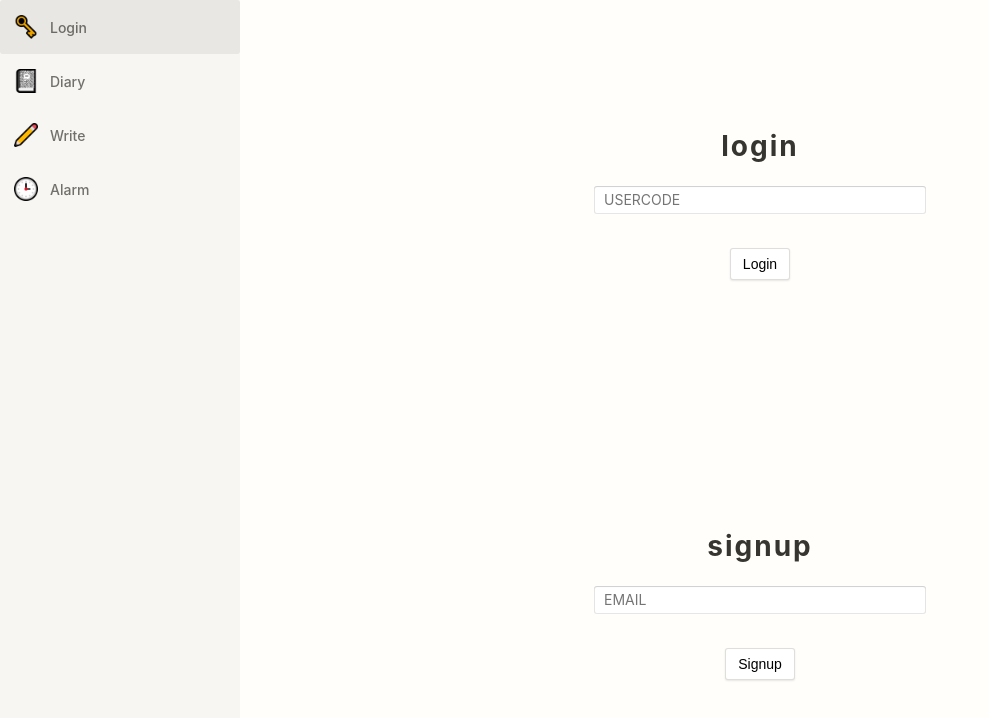
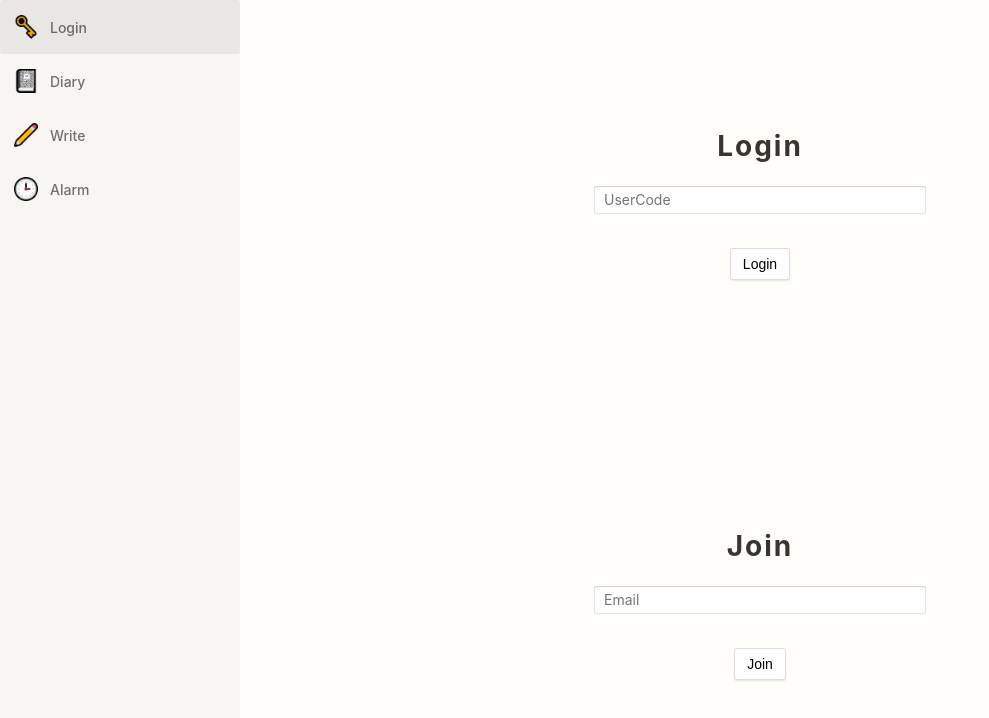
Before and after one commit to tmdgjs/DailyDiary, a React (Create React App) app in the folder dailydiary_front/: page /login in a window 1280 px wide. Shown: the top 718 px of the page, without its empty margins (0-989 px from the left). Built offline with nearby package versions, Linux system fonts and the light colour scheme.

Commit message:
[update] 코드 정리

```diff
--- a/dailydiary_front/src/component/action/index.js
+++ b/dailydiary_front/src/component/action/index.js
@@ -4,7 +4,6 @@ export function read(){
     return {
         type:types.READ
     }
-
 }
 
 export const signup = (email) => {
@@ -12,7 +11,6 @@ export const signup = (email) => {
         type:types.SIGNUP,
         email
     }
-
 }
 
 export const login = (usercode) => {
--- a/dailydiary_front/src/component/bar/index.js
+++ b/dailydiary_front/src/component/bar/index.js
@@ -56,8 +56,7 @@ class index extends Component {
 let mapStateToProps = (state)=>{
 
     return{
-
-      user : state.loginuser
+        user : state.loginuser
     }
   }
 
--- a/dailydiary_front/src/component/login/index.js
+++ b/dailydiary_front/src/component/login/index.js
@@ -28,6 +28,10 @@ class index extends Component {
 
     signup_btn = async e =>{
 
+        if(this.state.email === ""){
+            return;
+        }
+
         await this.props.signup(this.state.email)
 
         await axios.post("http://localhost:8080/user/signup",this.props.user
@@ -42,6 +46,10 @@ class index extends Component {
 
     login_btn = async e => {
 
+        if(this.state.usercode === ""){
+            return;
+        }
+
         await this.props.login(this.state.usercode)
         await axios.get(`http://localhost:8080/user/login/${this.props.user.usercode}`)
         .then( response => {
@@ -54,7 +62,7 @@ class index extends Component {
         })
         .catch( response => {
             console.log(response)
-        alert("[error] usercode : "+this.state.usercode+" is not found") } );
+            alert(this.state.usercode+"는 존재하지 않는 코드입니다.") } );
 
 
     }
@@ -69,11 +77,11 @@ class index extends Component {
             <div id="userpage_wrap">
                 <div id="login_wrap">
                     <div className="login_title_wrap">
-                        <h2>login</h2>
+                        <h2>Login</h2>
                     </div>
                     <div className="login_action_wrap">
 
-                        <input id="usercode" placeholder="USERCODE" value={this.state.usercode} onChange={this.handleChange}/>
+                        <input id="usercode" placeholder="UserCode" value={this.state.usercode} onChange={this.handleChange}/>
 
                     </div>
                     <div className="login_action_button_wrap">
@@ -83,18 +91,18 @@ class index extends Component {
 
                 <div id="signup_wrap">
                     <div className="login_title_wrap">
-                        <h2>signup</h2>
+                        <h2>Join</h2>
                     </div>
 
                     <div className="login_action_wrap">
 
-                        <input  id="email" placeholder="EMAIL" value={this.state.email} onChange={this.handleChange}/>
+                        <input  id="email" placeholder="Email" value={this.state.email} onChange={this.handleChange}/>
 
                     </div>
 
 
                     <div className="login_action_button_wrap">
-                        <button onClick={this.signup_btn}>Signup</button>
+                        <button onClick={this.signup_btn}>Join</button>
                     </div>
                 </div>
 
--- a/dailydiary_front/src/component/main/index.js
+++ b/dailydiary_front/src/component/main/index.js
@@ -81,8 +81,6 @@ class index extends Component {
                     </section>
 
                     <footer id="diary_footer">
-                        '지출 - 한 일' 은 필수
-
                     </footer>
 
                 </div>
--- a/dailydiary_front/src/component/reducer/index.js
+++ b/dailydiary_front/src/component/reducer/index.js
@@ -9,7 +9,6 @@ const userInitState = {
 const loginuserInitState ={
     usercode : ''
 }
-
 
 const user = (state = userInitState, action) => {
     const usercode = Math.floor(Math.random() * (99999-11111) + 11111);
--- a/dailydiary_front/src/component/timer/index.js
+++ b/dailydiary_front/src/component/timer/index.js
@@ -2,9 +2,6 @@ import React, { Component } from 'react';
 
 import './style.scss'
 class index extends Component {
-
-
-
 
     constructor(props){
         super(props);
@@ -22,9 +19,7 @@ class index extends Component {
 
     alert_permission = async(e) => {
 
-
         if(await this.permission() === 'no'){
-                alert("gd")
             return;
         }
 
@@ -66,10 +61,8 @@ class index extends Component {
 
     }
 
-
-
-    permission=async ()=>{
-        let rs= await Notification.requestPermission();
+    permission = async () =>{
+        let rs = await Notification.requestPermission();
         console.log(rs);
         if(rs === 'denied' || rs === 'default'){
             return "no";
@@ -82,20 +75,19 @@ class index extends Component {
     permission_success_onclick = e =>{
 
         if(this.state.hour === '' || this.state.min === ''){
-            alert("error")
+            alert("Error")
             return;
         }
 
         let options = {
-            body : "알람입니다",
+            body : "타이머",
             icon: "https://github.com/tmdgjs/DailyDiary/blob/master/dailydiary_front/src/resource/timer.png?raw=true"
         }
-
 
         let hour_m = this.state.hour * 1000 * 3600;
         let min_m = this.state.min * 1000 * 60;
 
-        alert("알람이 설정되었습니다.")
+        alert("타이머가 설정되었습니다.")
         new Promise((resolve, reject)=>{
                 setTimeout(()=>resolve(), hour_m + min_m);
             }).then(v=>{
@@ -104,11 +96,6 @@ class index extends Component {
             }).catch(e=>{
 
             })
-
-        //promise 쓸것
-
-
-
         }
 
 
--- a/dailydiary_front/src/component/write/index.js
+++ b/dailydiary_front/src/component/write/index.js
@@ -84,7 +84,7 @@ class index extends Component {
                 propertytitle : '',
                 propertycontent : '',
                 today : this.todaycode,
-                user : this.user
+                usercode : this.user
             }),
 
         });
@@ -122,6 +122,8 @@ class index extends Component {
             }
 
         }
+
+        console.log(this.state.diary_list)
 
         await axios.post("http://localhost:8080/diary/add",this.state.diary_list
 
```
Lines whose indentation alone changed are shown as unchanged.
